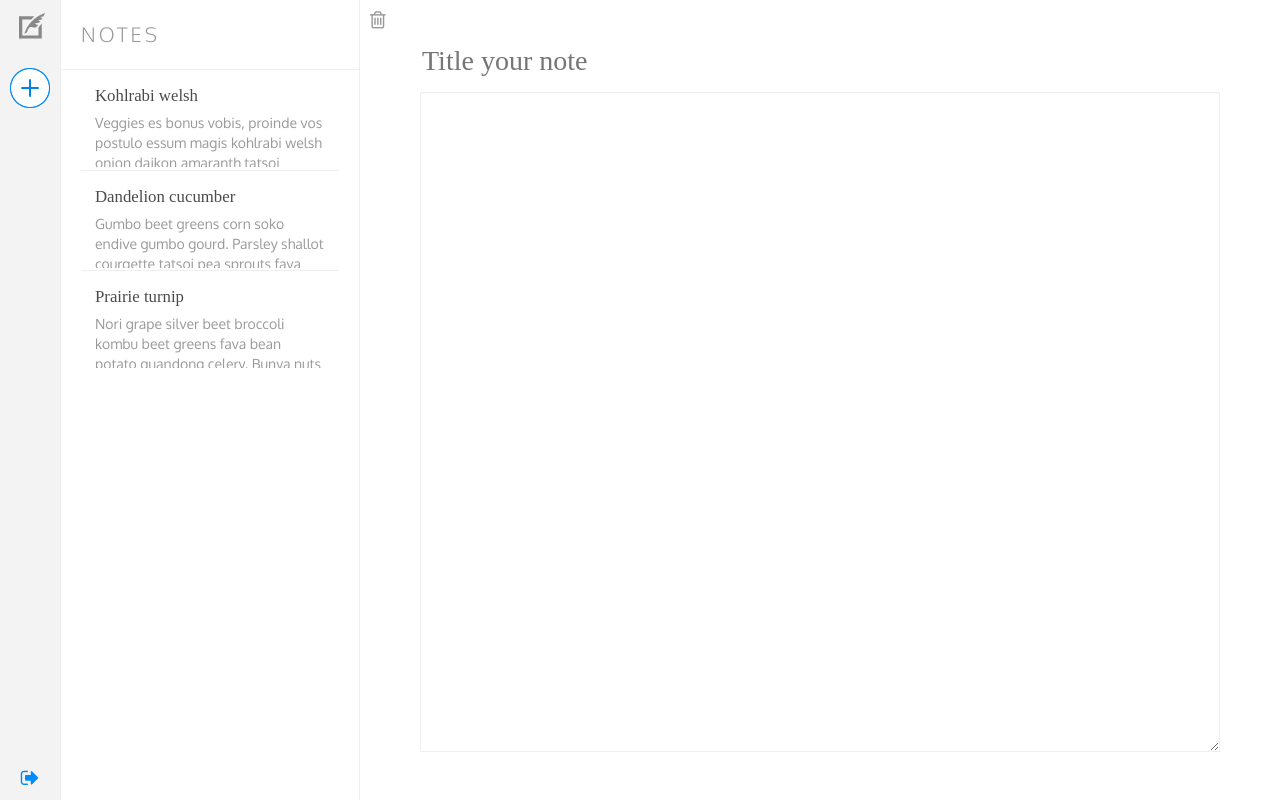
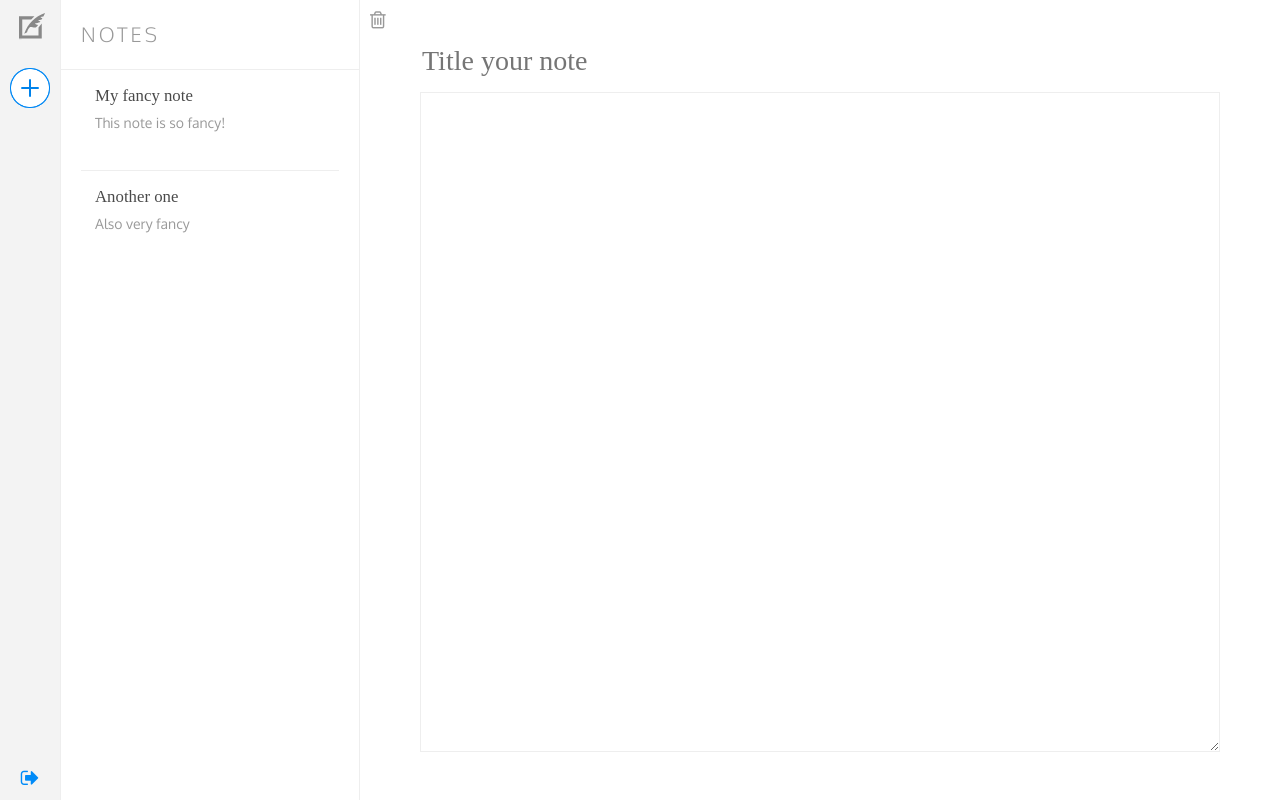
Before and after one commit to ortizf/noteherder, a React (Create React App) app: page / in a window 1280 px wide. Built offline with nearby package versions, Linux system fonts and the light colour scheme; a web font is replaced by a local one.

Commit message:
Dynamically render notes from variables

```diff
--- /dev/null
+++ b/src/Note.js
@@ -0,0 +1,22 @@
+import React from 'react'
+
+const Note = (props) => {
+  return (
+    <a href="/notes/note-1497983165049" className="active">
+      <li>
+        <div className="note">
+          <div className="note-title">
+            {props.note.title}
+          </div>
+          <div className="note-body">
+            <p>
+              {props.note.body}
+            </p>
+          </div>
+        </div>
+      </li>
+    </a>
+  )
+}
+
+export default Note
--- a/src/NoteList.js
+++ b/src/NoteList.js
@@ -1,42 +1,30 @@
 import React from 'react'
 
 import './NoteList.css'
+import Note from './Note'
 
 const NoteList = () => {
+  const notes = {
+    'note-1': {
+      id: 'note-1',
+      title: 'My fancy note',
+      body: 'This note is so fancy!',
+    },
+    'note-2': {
+      id: 'note-2',
+      title: 'Another one',
+      body: 'Also very fancy',
+    },
+  }
+
+  // ['note-1', 'note-2']
+  const noteIds = Object.keys(notes)
+
   return (
     <div className="NoteList">
       <h3>Notes</h3>
       <ul id="notes">
-        <a href="/notes/note-1497983165049" className="active">
-          <li>
-            <div className="note">
-              <div className="note-title">Kohlrabi welsh</div>
-              <div className="note-body">
-                <p>Veggies es bonus vobis, proinde vos postulo essum magis kohlrabi welsh onion daikon amaranth tatsoi tomatillo melon azuki bean garlic.</p>
-              </div>
-            </div>
-          </li>
-        </a>
-        <a href="/notes/note-1498155523560">
-          <li>
-            <div className="note">
-              <div className="note-title">Dandelion cucumber</div>
-              <div className="note-body">
-                <p>Gumbo beet greens corn soko endive gumbo gourd. Parsley shallot courgette tatsoi pea sprouts fava bean collard greens dandelion okra wakame tomato. Dandelion cucumber earthnut pea peanut soko zucchini.</p>
-              </div>
-            </div>
-          </li>
-        </a>
-        <a href="/notes/note-1498155528509">
-          <li>
-            <div className="note">
-              <div className="note-title">Prairie turnip</div>
-              <div className="note-body">
-                <p>Nori grape silver beet broccoli kombu beet greens fava bean potato quandong celery. Bunya nuts black-eyed pea prairie turnip leek lentil turnip greens parsnip.</p>
-              </div>
-            </div>
-          </li>
-        </a>
+        {noteIds.map(noteId => <Note note={notes[noteId]} />)}
       </ul>
     </div>
   )
```
